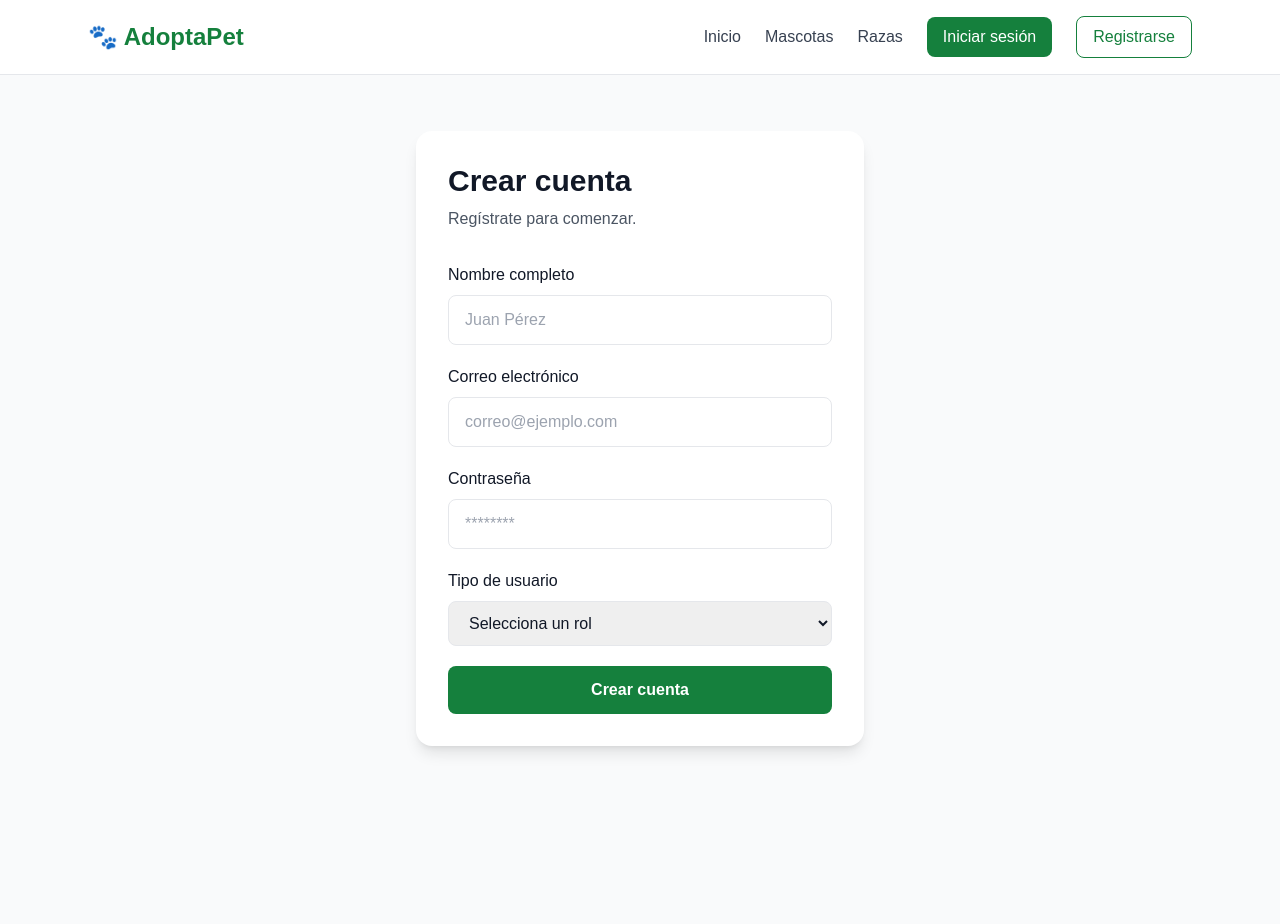
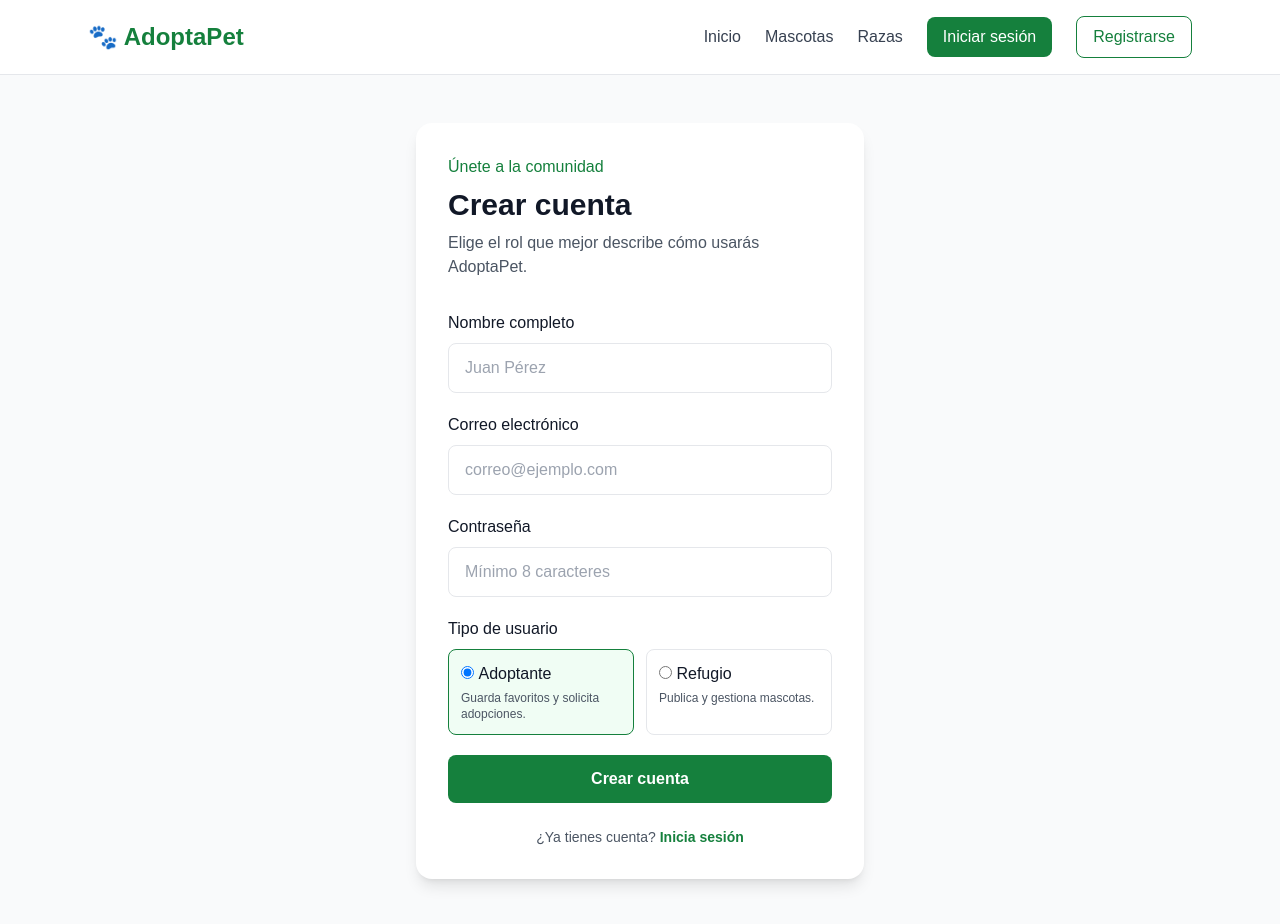
Before and after one commit to FredyRodriguez-ISTER/adopta-pet, a Next.js app: page /register in a window 1280 px wide. Shown: the top 924 px of the page. Before the commit the page ends 802 px from the top, so only its background shows below. Built offline with nearby package versions, Linux system fonts and the light colour scheme.

Commit message:
feat: implementar registro e inicio de sesion

```diff
--- /dev/null
+++ b/app/actions/auth.ts
@@ -0,0 +1,86 @@
+"use server";
+
+import { headers } from "next/headers";
+import { redirect } from "next/navigation";
+import { createClient } from "@/lib/supabase/server";
+
+function valueOf(formData: FormData, key: string) {
+  const value = formData.get(key);
+  return typeof value === "string" ? value.trim() : "";
+}
+
+function redirectWith(path: string, key: "error" | "message", message: string) {
+  redirect(`${path}?${key}=${encodeURIComponent(message)}`);
+}
+
+export async function signUpAction(formData: FormData) {
+  const fullName = valueOf(formData, "fullName");
+  const email = valueOf(formData, "email").toLowerCase();
+  const password = valueOf(formData, "password");
+  const role = valueOf(formData, "role");
+
+  if (fullName.length < 2 || !email || password.length < 8) {
+    redirectWith(
+      "/register",
+      "error",
+      "Completa tu nombre, correo y una contraseña de al menos 8 caracteres.",
+    );
+  }
+
+  if (role !== "adoptante" && role !== "refugio") {
+    redirectWith("/register", "error", "Selecciona un tipo de cuenta válido.");
+  }
+
+  const supabase = await createClient();
+  const origin = headers().get("origin") ?? "http://localhost:3000";
+  const { data, error } = await supabase.auth.signUp({
+    email,
+    password,
+    options: {
+      data: { full_name: fullName, role },
+      emailRedirectTo: `${origin}/auth/callback`,
+    },
+  });
+
+  if (error) {
+    redirectWith("/register", "error", error.message);
+  }
+
+  if (data.session) {
+    redirect("/dashboard?message=Tu%20cuenta%20está%20lista.");
+  }
+
+  redirectWith(
+    "/login",
+    "message",
+    "Revisa tu correo para confirmar la cuenta y luego inicia sesión.",
+  );
+}
+
+export async function signInAction(formData: FormData) {
+  const email = valueOf(formData, "email").toLowerCase();
+  const password = valueOf(formData, "password");
+  const requestedNext = valueOf(formData, "next");
+  const nextPath = requestedNext.startsWith("/") && !requestedNext.startsWith("//")
+    ? requestedNext
+    : "/dashboard";
+
+  if (!email || !password) {
+    redirectWith("/login", "error", "Ingresa tu correo y contraseña.");
+  }
+
+  const supabase = await createClient();
+  const { error } = await supabase.auth.signInWithPassword({ email, password });
+
+  if (error) {
+    redirectWith("/login", "error", "Correo o contraseña incorrectos.");
+  }
+
+  redirect(nextPath);
+}
+
+export async function signOutAction() {
+  const supabase = await createClient();
+  await supabase.auth.signOut();
+  redirect("/");
+}
--- /dev/null
+++ b/app/auth/callback/route.ts
@@ -0,0 +1,28 @@
+import { NextResponse, type NextRequest } from "next/server";
+import { createClient } from "@/lib/supabase/server";
+import { isSupabaseConfigured } from "@/lib/supabase/config";
+
+export async function GET(request: NextRequest) {
+  const code = request.nextUrl.searchParams.get("code");
+  const next = request.nextUrl.searchParams.get("next") ?? "/dashboard";
+  const safeNext = next.startsWith("/") && !next.startsWith("//") ? next : "/dashboard";
+
+  if (!isSupabaseConfigured()) {
+    return NextResponse.redirect(
+      new URL("/login?error=Configura%20Supabase%20antes%20de%20continuar.", request.url),
+    );
+  }
+
+  if (code) {
+    const supabase = await createClient();
+    const { error } = await supabase.auth.exchangeCodeForSession(code);
+
+    if (!error) {
+      return NextResponse.redirect(new URL(safeNext, request.url));
+    }
+  }
+
+  return NextResponse.redirect(
+    new URL("/login?error=No%20pudimos%20confirmar%20tu%20sesión.", request.url),
+  );
+}
--- a/app/register/page.tsx
+++ b/app/register/page.tsx
@@ -1,83 +1,105 @@
-export default function RegisterPage() {
+import Link from "next/link";
+import { signUpAction } from "@/app/actions/auth";
+
+type RegisterPageProps = {
+  searchParams: { error?: string };
+};
+
+export default function RegisterPage({ searchParams }: RegisterPageProps) {
   return (
     <main className="flex min-h-[calc(100vh-73px)] items-center justify-center px-6 py-12">
-      <div className="w-full max-w-md rounded-2xl bg-white p-8 shadow-lg">
-        <h1 className="text-3xl font-bold">
-          Crear cuenta
-        </h1>
-
+      <section className="w-full max-w-md rounded-2xl bg-white p-8 shadow-lg">
+        <p className="font-medium text-green-700">Únete a la comunidad</p>
+        <h1 className="mt-2 text-3xl font-bold">Crear cuenta</h1>
         <p className="mt-2 text-gray-600">
-          Regístrate para comenzar.
+          Elige el rol que mejor describe cómo usarás AdoptaPet.
         </p>
 
-        <form className="mt-8 space-y-5">
+        {searchParams.error ? (
+          <p className="mt-6 rounded-lg bg-red-50 p-3 text-sm text-red-700" role="alert">
+            {searchParams.error}
+          </p>
+        ) : null}
+
+        <form action={signUpAction} className="mt-8 space-y-5">
           <div>
-            <label className="mb-2 block font-medium">
+            <label htmlFor="fullName" className="mb-2 block font-medium">
               Nombre completo
             </label>
-
             <input
+              id="fullName"
+              name="fullName"
               type="text"
+              autoComplete="name"
+              minLength={2}
+              required
               placeholder="Juan Pérez"
               className="w-full rounded-lg border px-4 py-3 outline-none focus:border-green-700"
             />
           </div>
 
           <div>
-            <label className="mb-2 block font-medium">
+            <label htmlFor="email" className="mb-2 block font-medium">
               Correo electrónico
             </label>
-
             <input
+              id="email"
+              name="email"
               type="email"
+              autoComplete="email"
+              required
               placeholder="correo@ejemplo.com"
               className="w-full rounded-lg border px-4 py-3 outline-none focus:border-green-700"
             />
           </div>
 
           <div>
-            <label className="mb-2 block font-medium">
+            <label htmlFor="password" className="mb-2 block font-medium">
               Contraseña
             </label>
-
             <input
+              id="password"
+              name="password"
               type="password"
-              placeholder="********"
+              autoComplete="new-password"
+              minLength={8}
+              required
+              placeholder="Mínimo 8 caracteres"
               className="w-full rounded-lg border px-4 py-3 outline-none focus:border-green-700"
             />
           </div>
 
-          <div>
-            <label className="mb-2 block font-medium">
-              Tipo de usuario
-            </label>
-
-            <select
-              className="w-full rounded-lg border px-4 py-3 outline-none focus:border-green-700"
-              defaultValue=""
-            >
-              <option value="" disabled>
-                Selecciona un rol
-              </option>
-
-              <option value="adoptante">
-                Adoptante
-              </option>
-
-              <option value="refugio">
-                Refugio
-              </option>
-            </select>
-          </div>
+          <fieldset>
+            <legend className="mb-2 block font-medium">Tipo de usuario</legend>
+            <div className="grid gap-3 sm:grid-cols-2">
+              <label className="cursor-pointer rounded-lg border p-3 has-[:checked]:border-green-700 has-[:checked]:bg-green-50">
+                <input defaultChecked name="role" type="radio" value="adoptante" />{" "}
+                <span className="font-medium">Adoptante</span>
+                <span className="mt-1 block text-xs text-gray-600">Guarda favoritos y solicita adopciones.</span>
+              </label>
+              <label className="cursor-pointer rounded-lg border p-3 has-[:checked]:border-green-700 has-[:checked]:bg-green-50">
+                <input name="role" type="radio" value="refugio" />{" "}
+                <span className="font-medium">Refugio</span>
+                <span className="mt-1 block text-xs text-gray-600">Publica y gestiona mascotas.</span>
+              </label>
+            </div>
+          </fieldset>
 
           <button
             type="submit"
-            className="w-full rounded-lg bg-green-700 px-4 py-3 font-bold text-white hover:bg-green-800"
+            className="w-full rounded-lg bg-green-700 px-4 py-3 font-bold text-white transition hover:bg-green-800"
           >
             Crear cuenta
           </button>
         </form>
-      </div>
+
+        <p className="mt-6 text-center text-sm text-gray-600">
+          ¿Ya tienes cuenta?{" "}
+          <Link href="/login" className="font-semibold text-green-700 hover:underline">
+            Inicia sesión
+          </Link>
+        </p>
+      </section>
     </main>
   );
 }
--- /dev/null
+++ b/lib/auth.ts
@@ -0,0 +1,57 @@
+import { redirect } from "next/navigation";
+import type { User } from "@supabase/supabase-js";
+import { isSupabaseConfigured } from "./supabase/config";
+import { createClient } from "./supabase/server";
+import type { Profile, UserRole } from "@/types";
+
+export type CurrentUser = {
+  user: User;
+  profile: Profile | null;
+};
+
+export async function getCurrentUser(): Promise<CurrentUser | null> {
+  if (!isSupabaseConfigured()) {
+    return null;
+  }
+
+  const supabase = await createClient();
+  const {
+    data: { user },
+  } = await supabase.auth.getUser();
+
+  if (!user) {
+    return null;
+  }
+
+  const { data: profile } = await supabase
+    .from("profiles")
+    .select("*")
+    .eq("id", user.id)
+    .maybeSingle();
+
+  return { user, profile };
+}
+
+export async function requireUser() {
+  if (!isSupabaseConfigured()) {
+    redirect("/login?error=Configura%20Supabase%20antes%20de%20iniciar%20sesión.");
+  }
+
+  const currentUser = await getCurrentUser();
+
+  if (!currentUser) {
+    redirect("/login?error=Inicia%20sesión%20para%20continuar.");
+  }
+
+  return currentUser;
+}
+
+export async function requireRole(role: UserRole) {
+  const currentUser = await requireUser();
+
+  if (currentUser.profile?.role !== role) {
+    redirect("/dashboard?error=No%20tienes%20permiso%20para%20esa%20acción.");
+  }
+
+  return currentUser;
+}
```
Also changed, not shown: app/login/page.tsx (+43 -15 lines).
